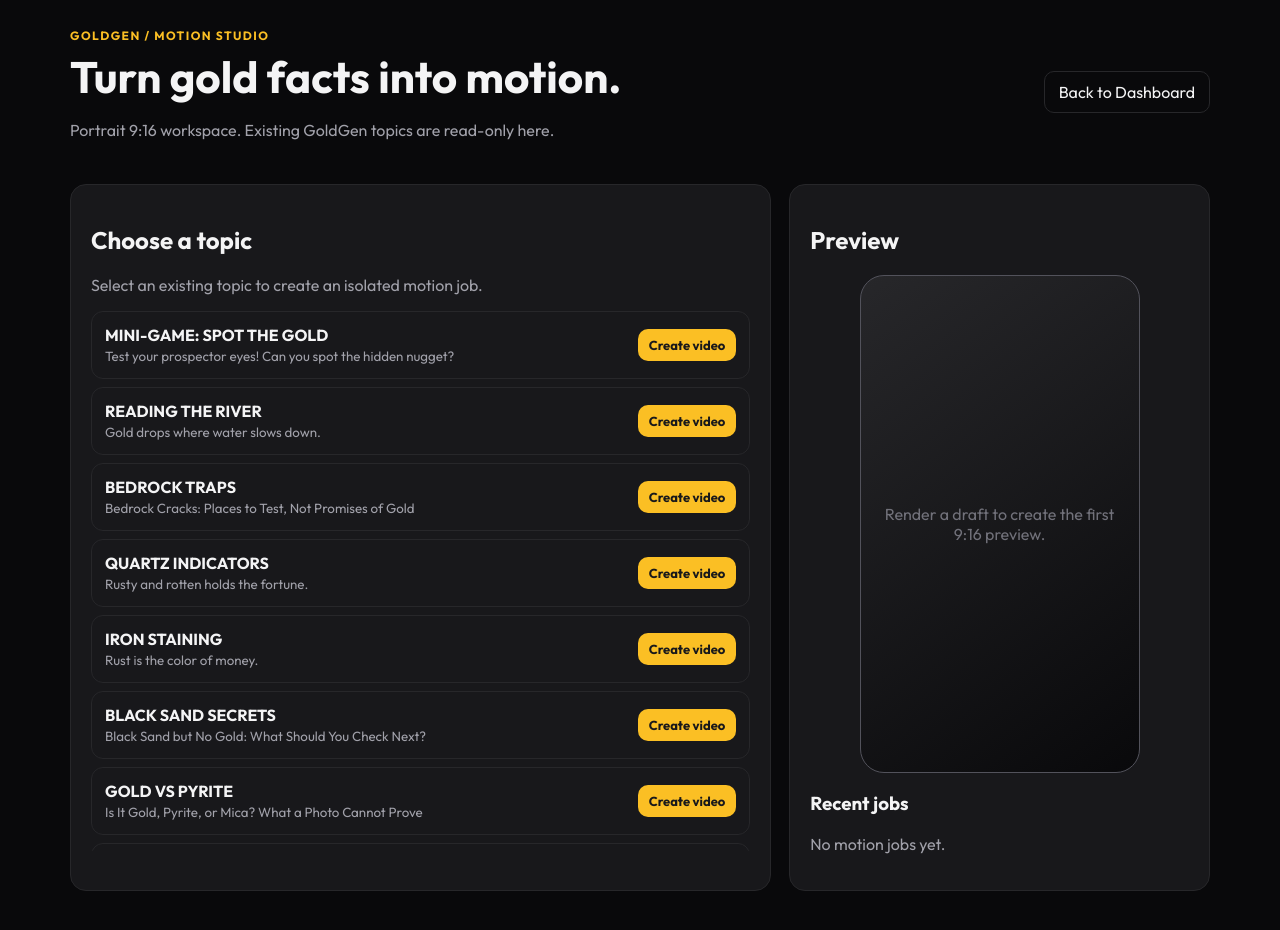
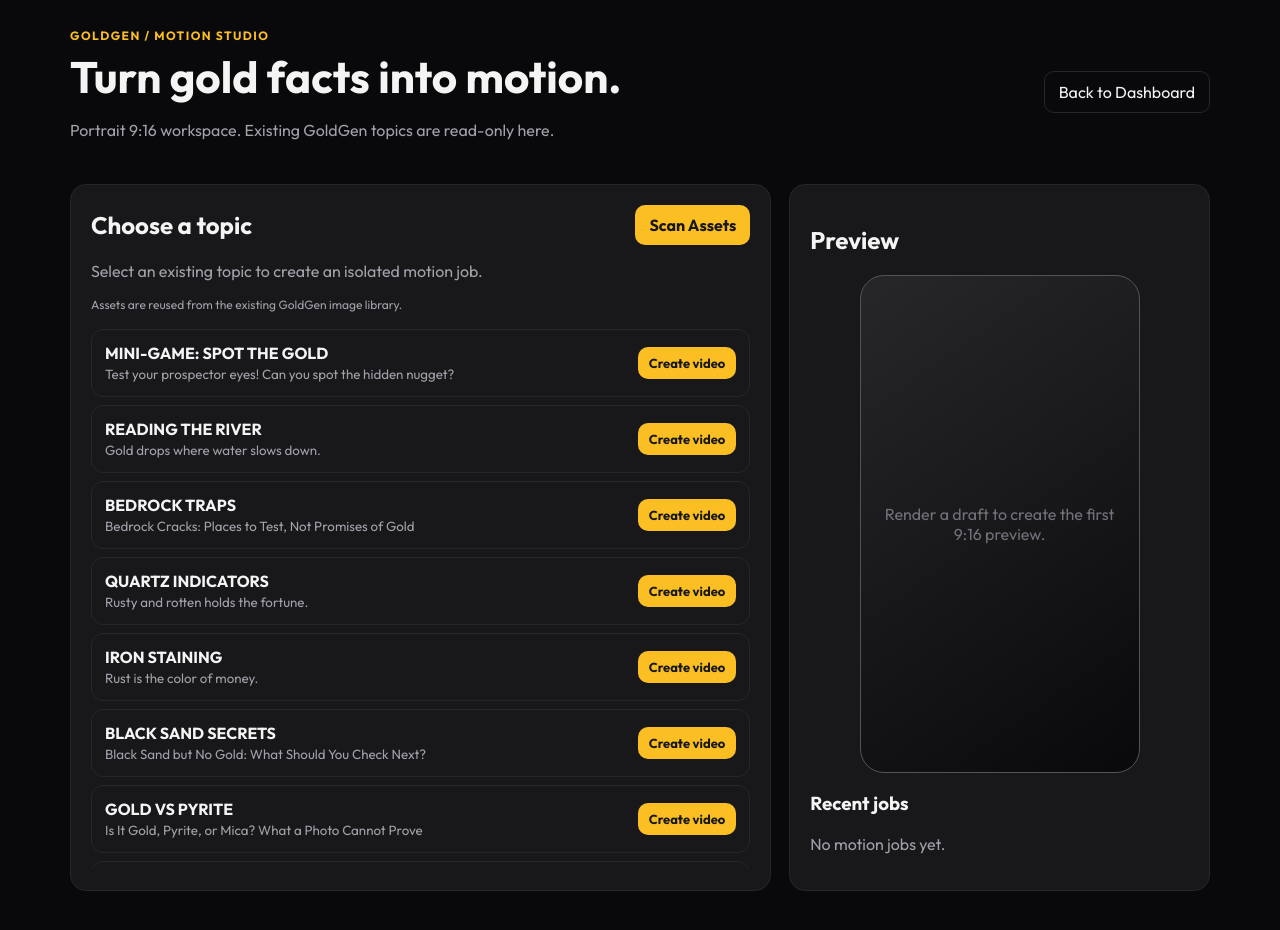
Before and after one commit to aburasyidalfatih/goldgen-automation, a Flask app: page /motion-studio in a window 1280 px wide. Shown: the top 930 px of the page. Run offline with Flask 3, Linux system fonts and the light colour scheme; the visitor is signed in with stand-in values (Sample User, id 1); data that the repository does not hold is empty.

Commit message:
fix: expose motion asset scan control

```diff
--- a/templates/motion_studio.html
+++ b/templates/motion_studio.html
@@ -21,6 +21,7 @@
     .topic strong { display:block; } .topic small { color:#a1a1aa; } .topic button { padding:8px 11px; font-size:13px; }
     .phone { width:min(100%,280px); aspect-ratio:9/16; margin:12px auto; border:1px solid #52525b; border-radius:24px; display:flex; align-items:center; justify-content:center; text-align:center; padding:24px; color:#71717a; background:linear-gradient(145deg,#27272a,#09090b); }
     .job { border-top:1px solid var(--line); padding:12px 0; } .status { color:var(--gold); font-size:12px; text-transform:uppercase; font-weight:700; } .job button { margin-top:8px; font-size:12px; padding:7px 9px; } .job button.secondary { background:#27272a; color:#f4f4f5; border:1px solid #3f3f46; } .job button:disabled { opacity:.45; cursor:not-allowed; }
+    .panel-heading { display:flex; align-items:center; justify-content:space-between; gap:12px; } .panel-heading h2 { margin:0; } .scan-status { min-height:18px; color:#a1a1aa; font-size:12px; margin:8px 0 0; }
     @media (max-width:800px) { .grid { grid-template-columns:1fr; } .top { align-items:flex-start; flex-direction:column; } }
   </style>
 </head>
@@ -28,7 +29,7 @@
 <main class="wrap">
   <div class="top"><div><div class="eyebrow">GoldGen / Motion Studio</div><h1>Turn gold facts into motion.</h1><p>Portrait 9:16 workspace. Existing GoldGen topics are read-only here.</p></div><a href="/dashboard">Back to Dashboard</a></div>
   <div class="grid">
-    <section class="panel"><h2>Choose a topic</h2><p>Select an existing topic to create an isolated motion job.</p><div class="topics">
+    <section class="panel"><div class="panel-heading"><h2>Choose a topic</h2><button class="secondary" id="scan-assets" onclick="scanAssets()">Scan Assets</button></div><p>Select an existing topic to create an isolated motion job.</p><div class="scan-status" id="scan-status" aria-live="polite">Assets are reused from the existing GoldGen image library.</div><div class="topics">
       {% for topic in topics %}<div class="topic"><div><strong>{{ topic.headline }}</strong><small>{{ topic.subtitle }}</small></div><button onclick="createJob({{ topic.id }})">Create video</button></div>{% endfor %}
     </div></section>
     <aside class="panel"><h2>Preview</h2>{% set ready_job = jobs|selectattr('status', 'equalto', 'ready')|list|first %}{% if ready_job %}<video class="phone" controls playsinline preload="metadata" src="/api/motion/jobs/{{ ready_job.id }}/preview"></video>{% else %}<div class="phone">Render a draft to create the first 9:16 preview.</div>{% endif %}<h3>Recent jobs</h3><div id="jobs">{% for job in jobs %}<div class="job"><strong>{{ job.topic_headline }}</strong><br><span class="status">{{ job.status }}</span><br><button class="secondary" onclick="voiceoverJob('{{ job.id }}')">Generate voice-over</button> <button class="secondary" onclick="renderJob('{{ job.id }}')">Render draft</button>{% if job.status == 'ready' %}<a href="/api/motion/jobs/{{ job.id }}/download" style="display:inline-block;margin-left:4px;padding:7px 9px;font-size:12px">Download MP4</a> <button disabled title="Automatic publishing will be enabled after staging QA">Post automatically</button>{% endif %}</div>{% else %}<p>No motion jobs yet.</p>{% endfor %}</div></aside>
@@ -40,6 +41,22 @@ async function createJob(topicId) {
   const data = await response.json();
   if (!response.ok) return alert(data.error || 'Unable to create motion job');
   window.location.reload();
+}
+async function scanAssets() {
+  const button = document.getElementById('scan-assets');
+  const status = document.getElementById('scan-status');
+  button.disabled = true;
+  status.textContent = 'Scanning existing GoldGen images...';
+  try {
+    const response = await fetch('/api/motion/assets/scan', {method:'POST'});
+    const data = await response.json();
+    if (!response.ok) throw new Error(data.error || 'Asset scan gagal');
+    status.textContent = `${data.registered_count || 0} asset terdaftar dan siap dipakai ulang.`;
+  } catch (error) {
+    status.textContent = error.message;
+  } finally {
+    button.disabled = false;
+  }
 }
 async function renderJob(jobId) {
   const response = await fetch('/api/motion/jobs/' + jobId + '/render', {method:'POST'});
```
